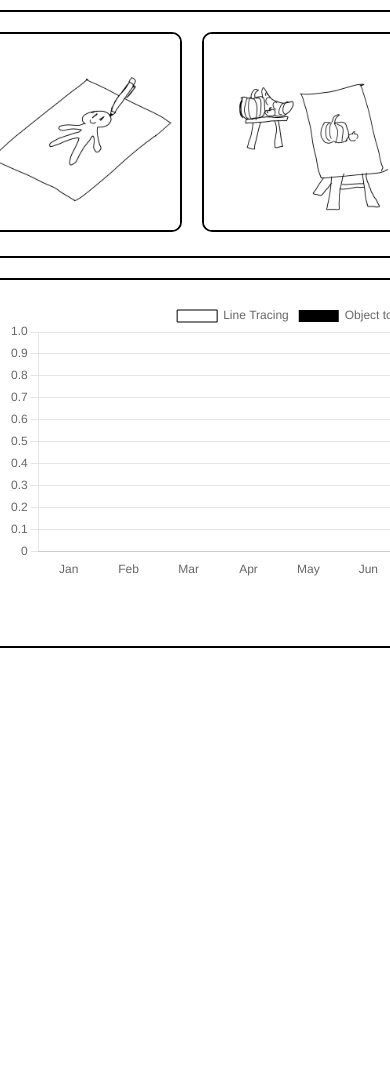
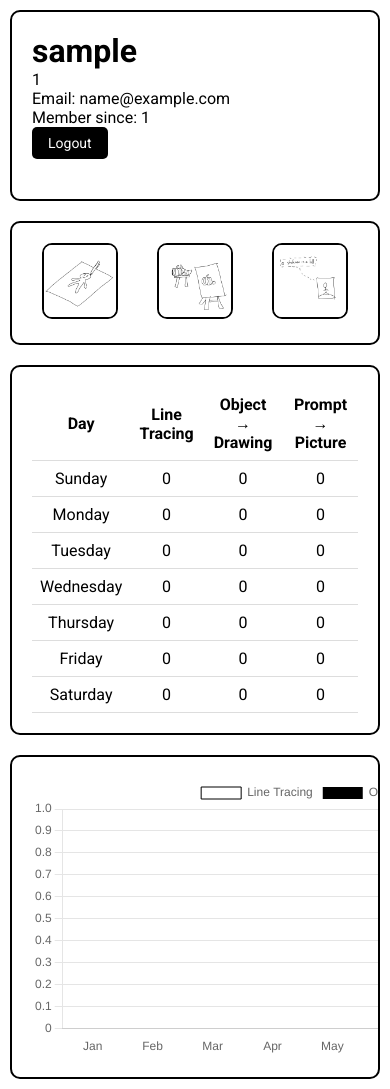
Before and after one commit to playerzer0-ui/drawing_practice, a PHP site: page /controller/index.php?action=show_dashboard in a window 390 px wide. Shown: the part 152-1241 px from the top of the page. Before the commit the page ends 800 px from the top, so only its background shows below. Run offline with PHP 8.4, Linux system fonts and the light colour scheme; the visitor is signed in with stand-in values (Sample User, id 1); data that the repository does not hold is empty.

Commit message:
responsive dashboard UI

```diff
--- a/css/styles.css
+++ b/css/styles.css
@@ -121,20 +121,38 @@
     justify-content: center;
     gap: 20px;
     padding: 10px;
+    flex-wrap: wrap; /* Added for responsiveness */
 }
 
 .row > div {
     border: 2px solid black;
     border-radius: 10px;
     padding: 20px;
+    box-sizing: border-box; /* Added for proper sizing */
 }
 
-.row > :nth-child(1) {
-    flex: 40%;
+/* Profile and options row */
+.row:nth-of-type(1) > :nth-child(1) {
+    flex: 1 1 300px; /* flex-grow, flex-shrink, flex-basis */
+    min-width: 300px;
 }
 
-.row > :nth-child(2) {
-    flex: 60%;
+.row:nth-of-type(1) > :nth-child(2) {
+    flex: 2 1 600px;
+    min-width: 300px;
+}
+
+/* Chart and table row */
+.row:nth-of-type(2) > :nth-child(1) {
+    flex: 1 1 400px;
+    min-width: 300px;
+    overflow-x: auto;
+}
+
+.row:nth-of-type(2) > :nth-child(2) {
+    flex: 2 1 600px;
+    min-width: 300px;
+    overflow-x: auto;
 }
 
 .profile-info {
@@ -159,8 +177,8 @@
 }
 
 .dashboard-options a button img {
-    width: 200px;
-    height: 200px;
+    width: 80%;
+    height: 80%;
     border: 2px solid black;
     border-radius: 10px;
     transition: transform 0.3s, box-shadow 0.3s;
@@ -212,6 +230,7 @@ tr:hover {
     display: flex;
     align-items: center;
     gap: 12px;
+    overflow: auto;
 }
 
 .main-header h1 {
```
